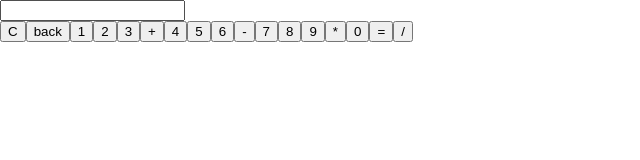
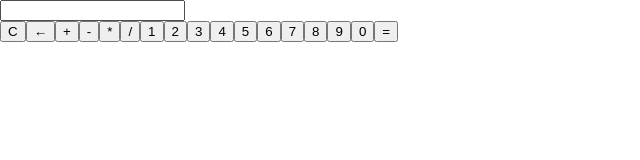
Before and after one commit to gevorg-poghosyan/calculiator-angular, an Angular app: page / in a window 1280 px wide. Shown: the top 160 px of the page, without its empty margins (0-640 px from the left). Built offline with nearby package versions, Linux system fonts and the light colour scheme.

Commit message:
Update calculiator.component.html

```diff
--- a/src/app/calculiator/calculiator.component.html
+++ b/src/app/calculiator/calculiator.component.html
@@ -2,7 +2,22 @@
     <div class="item input">
         <input class="inputText" type="text" [value]="joinArray.join('') + joinElem ">
     </div>
-    <div class="itemWraper">
-        <button  *ngFor="let item of arr" [class.c]="item === 'C' || item === 'back'" (click)="calculate(item)" >{{item}}</button>
-    </div>
+        <button class="item clean" (click)="calculate('C')">C</button>
+        <button class="item back" (click)="calculate('back')">&larr;</button>
+        <button class="item" (click)="calculate('+')">+</button>
+        <button class="item" (click)="calculate('-')">-</button>
+        <button class="item" (click)="calculate('*')">*</button>
+        <button class="item " (click)="calculate('/')">/</button>
+        <button class="item" (click)="calculate(1)">1</button>
+        <button class="item" (click)="calculate(2)">2</button>
+        <button class="item" (click)="calculate(3)">3</button>
+        <button class="item" (click)="calculate(4)">4</button>
+        <button class="item" (click)="calculate(5)">5</button>
+        <button class="item" (click)="calculate(6)">6</button>
+        <button class="item" (click)="calculate(7)">7</button>
+        <button class="item" (click)="calculate(8)">8</button>
+        <button class="item" (click)="calculate(9)">9</button>
+        <button class="item zero" (click)="calculate(0)">0</button>
+        <button class="item equal" (click)="calculate('=')">=</button>
+
 </div>
```
